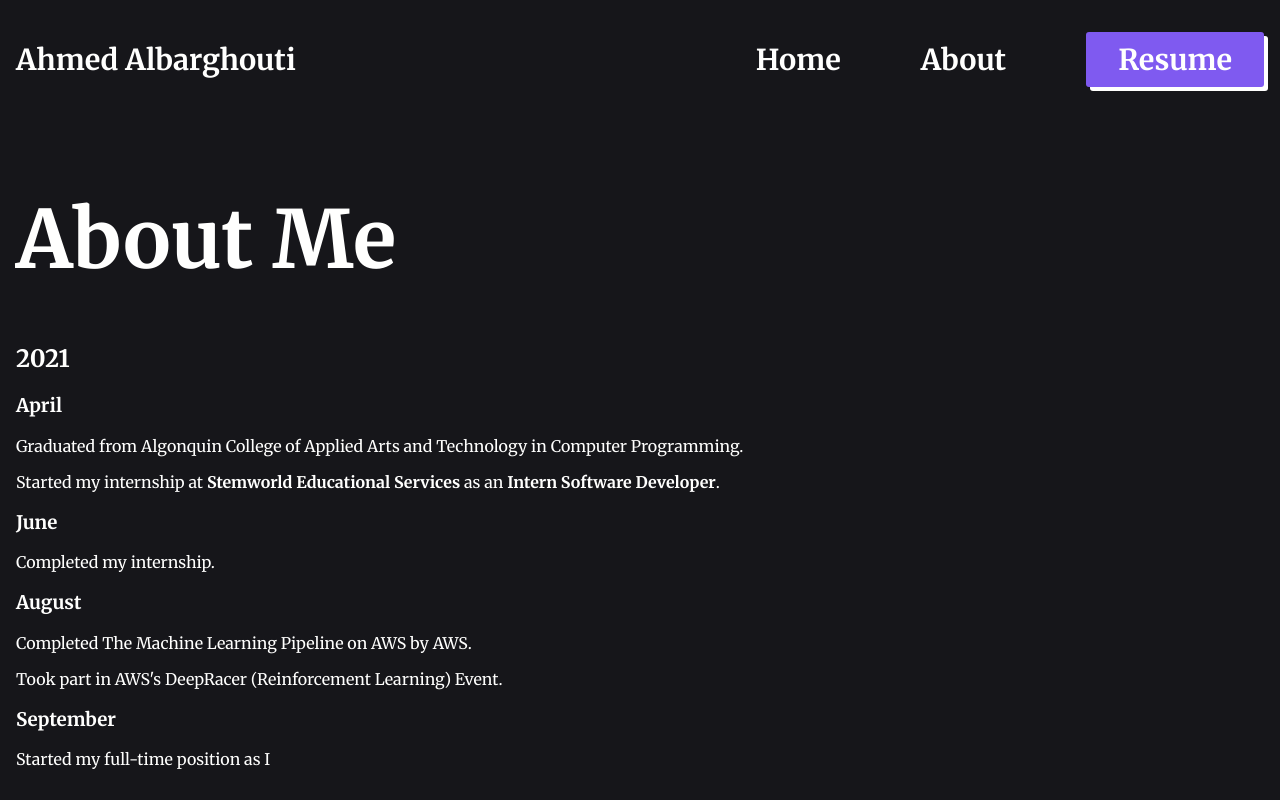
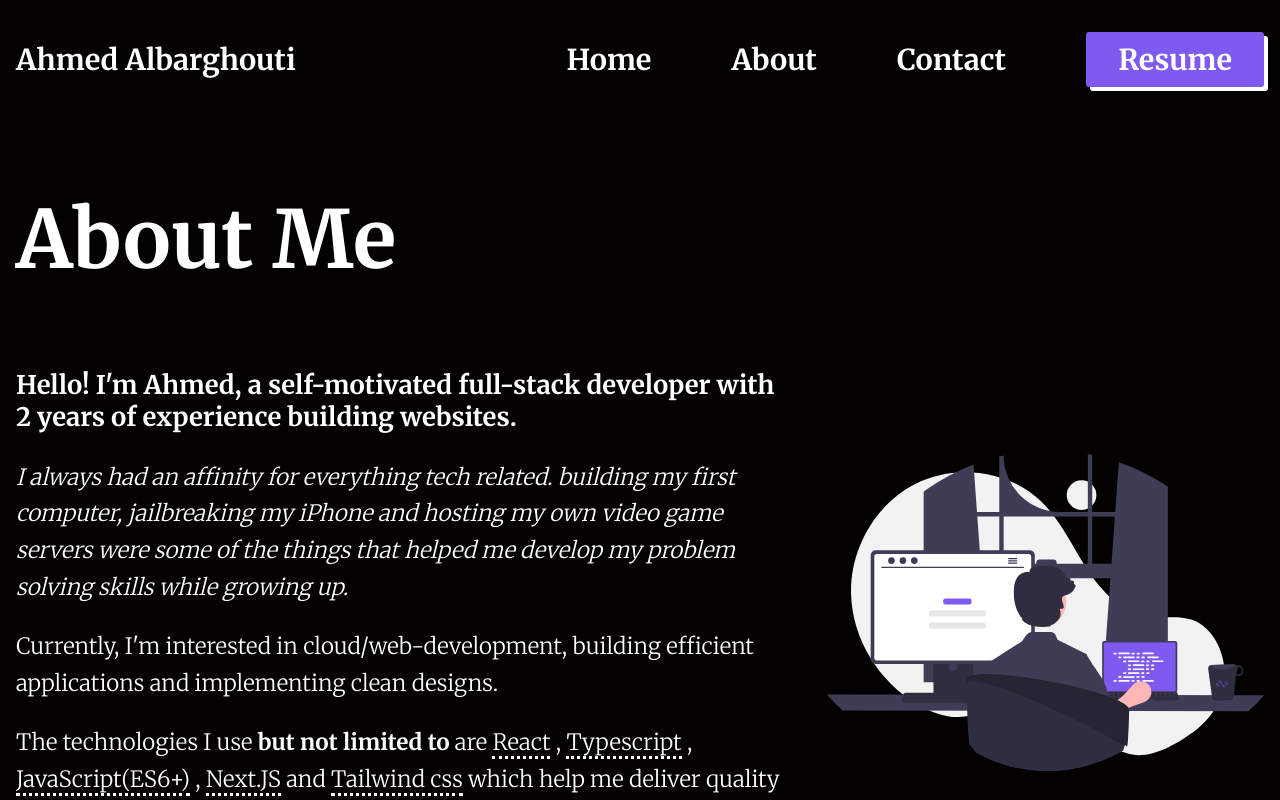
Before and after one commit to AhmedAlbarghouti/Portfolio-2.0, a React (Create React App) app: page /about in a window 1280 px wide. Shown: the top 800 px of the page. Built offline with nearby package versions, Linux system fonts and the light colour scheme.

Commit message:
:add text and illustration to about page

```diff
--- a/src/App.css
+++ b/src/App.css
@@ -14,7 +14,7 @@
 body {
 	width: 100%;
 	height: 100vh;
-	background: var(--main);
+	background: #030200;
 	color: var(--secondary);
 }
 
--- a/src/App.tsx
+++ b/src/App.tsx
@@ -6,6 +6,8 @@ import { BrowserRouter, Routes, Route } from "react-router-dom";
 import Home from './Components/Home/Home';
 import About from './Components/About/About';
 import Error from './Components/Error/Error';
+
+import Contact from './Components/Contact/Contact';
 function App() {
   return (
 
@@ -16,6 +18,7 @@ function App() {
         <Routes>
         <Route path='/' element={<Home/>}/>
         <Route path='/about' element={<About/>}/>
+        <Route path='/contact' element={<Contact/>}/>
         <Route path='*' element={<Error/>}/>
         </Routes>
 
--- a/src/Components/About/About.css
+++ b/src/Components/About/About.css
@@ -2,4 +2,34 @@
 	padding: 1rem;
 	animation: 0.8s slide-up;
 	flex: 80%;
+	display: flex;
+	flex-direction: column;
+	justify-content: center;
 }
+
+.about-left-right {
+	display: flex;
+	justify-content: space-between;
+	align-items: flex-start;
+	gap: 2rem;
+}
+
+.about-left h3 {
+	font-weight: 600;
+	font-size: 1.6rem;
+}
+
+.about-left p {
+	font-size: 1.4rem;
+	font-weight: 300;
+	line-height: 2.3rem;
+}
+
+.about-right {
+	width: 35%;
+	align-self: center;
+}
+
+.about-tech {
+	border-bottom: dotted 3.5px var(--secondary);
+}
--- a/src/Components/About/About.tsx
+++ b/src/Components/About/About.tsx
@@ -1,25 +1,30 @@
 
 import './About.css'
 import '../../App.css'
+import Contact from '../Contact/Contact'
+
+import programmingImg from '../../assets/icons/programming.svg';
+import { Link } from 'react-router-dom';
 export default function About (){
+
     return(
         <div className="About">
             <h1 className='page-header'>About Me</h1>
 
-            <h2>2021</h2>
-            <h3>April</h3>
-            <p>Graduated from Algonquin College of Applied Arts and Technology in Computer Programming.</p>
-            <p>Started my internship at <b>Stemworld Educational Services</b> as an <b>Intern Software Developer</b>.</p>
+            <div className="about-left-right">
+                <div className="about-left">
+                    <h3>Hello! I'm Ahmed, a self-motivated full-stack developer with 2 years of experience building websites. </h3>
+                    <p><i> I always had an affinity for everything tech related. building my first computer, jailbreaking my iPhone and hosting my own video game servers were some of the things that helped me develop my problem solving skills while growing up.</i></p>
+                    <p>Currently, I'm interested in cloud/web-development, building efficient applications and implementing clean designs.</p>
+                    <p>The technologies I use <b>but not limited to</b> are <span className='about-tech'>React</span> , <span className="about-tech">Typescript</span> , <span className="about-tech">JavaScript(ES6+)</span> , <span className="about-tech">Next.JS</span> and <span className="about-tech">Tailwind css</span> which help me deliver quality websites.</p>
+                    <Link  to="/Contact" className='main-btn'>Let's get in touch</Link>
 
-            <h3>June</h3>
-            <p>Completed my internship.</p>
 
-            <h3>August</h3>
-            <p>Completed The Machine Learning Pipeline on AWS by AWS.</p>
-            <p>Took part in AWS's DeepRacer (Reinforcement Learning) Event.</p>
+                </div>
 
-            <h3>September</h3>
-            <p>Started my full-time position as I</p>
+                <img className='about-right' src={programmingImg} alt="Programming" />
+
+            </div>
         </div>
     )
 }
--- a/src/Components/Contact/Contact.css
+++ b/src/Components/Contact/Contact.css
@@ -3,7 +3,7 @@
 	flex-direction: row;
 	justify-content: space-between;
 	padding: 1rem;
-	margin-top: 15rem;
+	animation: 0.8s slide-up;
 	margin-bottom: 5rem;
 }
 
--- a/src/Components/Error/Error.tsx
+++ b/src/Components/Error/Error.tsx
@@ -1,9 +1,11 @@
 import './Error.css';
-
+import errorImg from '../../assets/images/page-not-found.svg'
 export default function Error(){
     return(
         <div className='Error'>
-        <h1>404! Page not found.</h1>
+        <img src={errorImg} alt="Error 404 Not Found" />
+        <h1>No Page Found</h1>
+
         </div>
     )
 }
--- a/src/Components/Footer/Footer.css
+++ b/src/Components/Footer/Footer.css
@@ -24,11 +24,6 @@
 	flex-direction: row;
 	justify-content: center;
 	align-items: center;
-	gap: 2rem;
-}
-
-.footer-right button {
-	width: 150px;
 }
 
 .footer-right .routes {
--- a/src/Components/Footer/Footer.tsx
+++ b/src/Components/Footer/Footer.tsx
@@ -15,7 +15,7 @@ export default function Footer() {
                 <div className="routes">
                     <Link to="/">Home</Link>
                     <Link to="/about">About</Link>
-                    <button className='main-btn'><a href={pdf} target="_blank" >Resume</a></button>
+                    <button className='main-btn'><a href={pdf} rel="noreferrer" target="_blank"  >Resume</a></button>
 
             </div>
 
--- a/src/Components/Navbar/Navbar.tsx
+++ b/src/Components/Navbar/Navbar.tsx
@@ -12,6 +12,7 @@ export default function Navbar(){
             <div className="routes">
                 <Link to="/">Home</Link>
                 <Link to="/about">About</Link>
+                <Link to="/contact">Contact</Link>
                 <button className='main-btn'><a href={pdf} target="_blank" >Resume</a></button>
 
             </div>
```
Also changed, not shown: src/assets/icons/programming.svg (added), src/assets/images/page-not-found.svg (added), src/data/projects.ts (renamed from src/data/projects.js).
